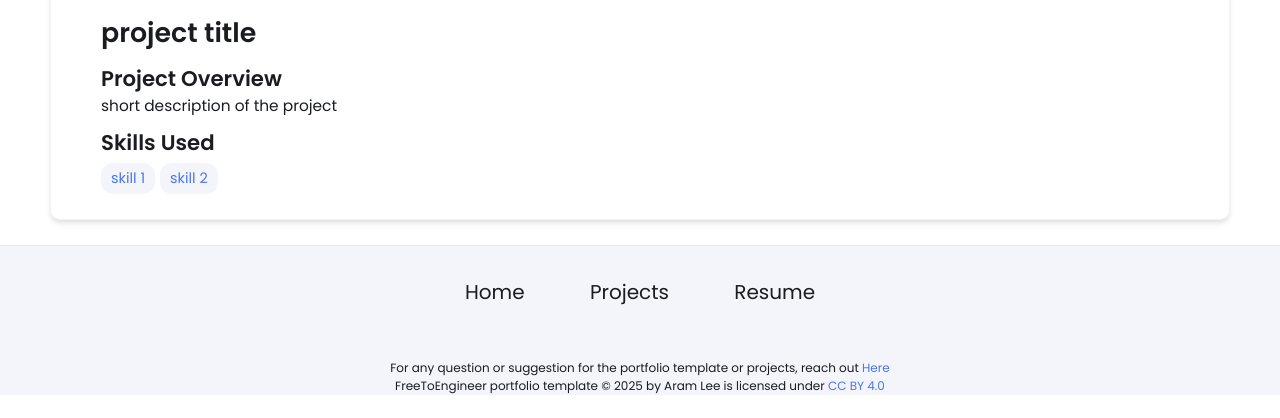
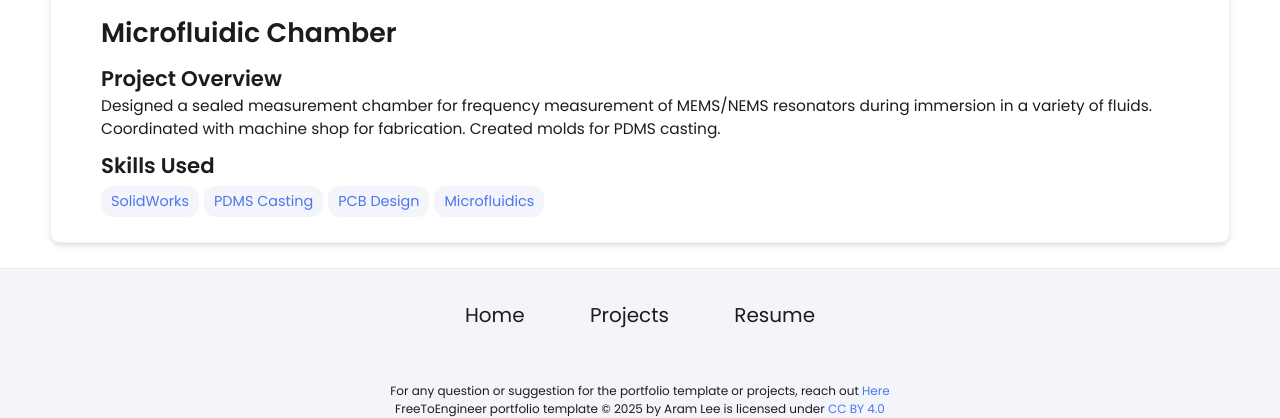
Before and after one commit to HagenGress/HagenGress.github.io, a Jekyll site: the page built from _projects/microfluidic-chamber/index.md, in a window 1280 px wide, cut to the strip 494-912 px from the top of the page. Built offline with Jekyll 4.4.1, drawn with Linux system fonts in a browser that asks for light colours.

Commit message:
Update index.md

```diff
--- a/_projects/microfluidic-chamber/index.md
+++ b/_projects/microfluidic-chamber/index.md
@@ -1,9 +1,11 @@
 ---
 layout: post
-title: project title
-description:  short description of the project
+title: Microfluidic Chamber
+description:  Designed a sealed measurement chamber for frequency measurement of MEMS/NEMS resonators during immersion in a variety of fluids. Coordinated with machine shop for fabrication. Created molds for PDMS casting.
 skills:
-- skill 1
-- skill 2
+- SolidWorks
+- PDMS Casting
+- PCB Design
+- Microfluidics
 main-image: /project.webp
 ---
```
